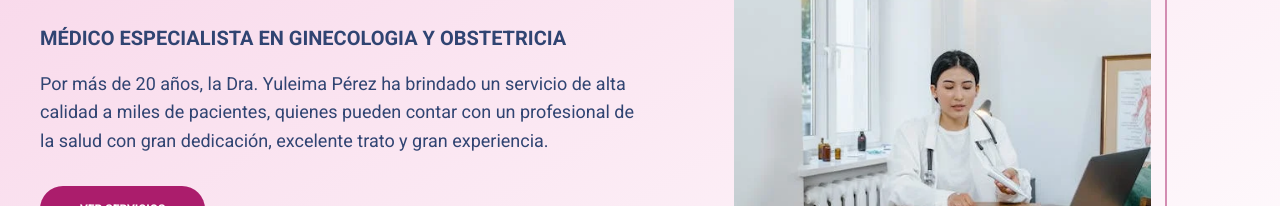
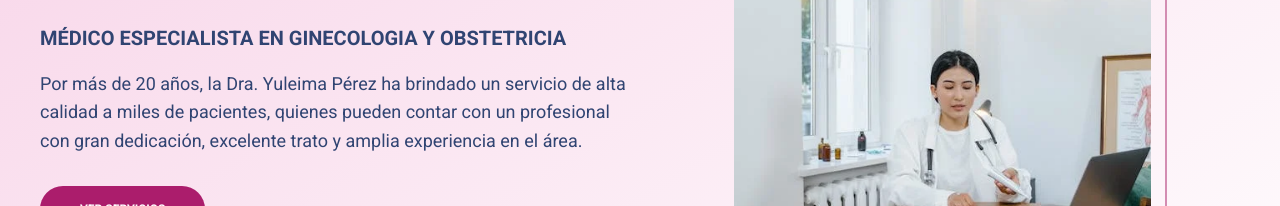
Before and after one commit to Pancratzia/drayuleimaperez, a React (Vite) app: page / in a window 1280 px wide. Shown: the part 345-551 px from the top of the page. Built offline with nearby package versions, Linux system fonts and the light colour scheme.

Commit message:
Corrigiendo el hero__texto

```diff
--- a/src/components/Hero.jsx
+++ b/src/components/Hero.jsx
@@ -12,7 +12,7 @@ const Hero = () => {
           <p className="hero__texto">
             Por más de 20 años, la Dra. Yuleima Pérez ha brindado un servicio de
             alta calidad a miles de pacientes, quienes pueden contar con un
-            profesional de la salud con gran dedicación, excelente trato y gran experiencia.
+            profesional con gran dedicación, excelente trato y amplia experiencia en el área.
           </p>
 
           <a href="#" className="hero__boton">
```
